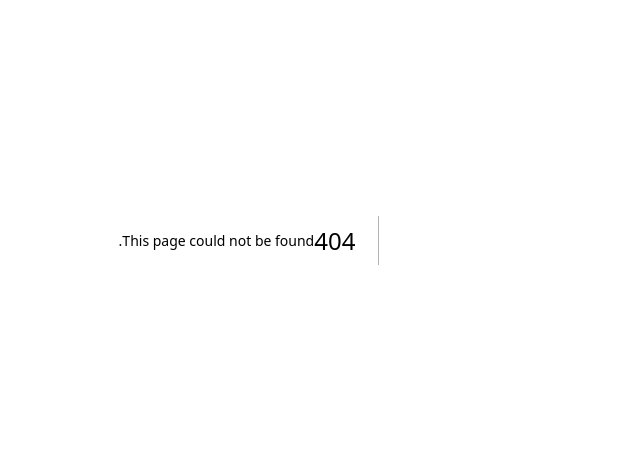
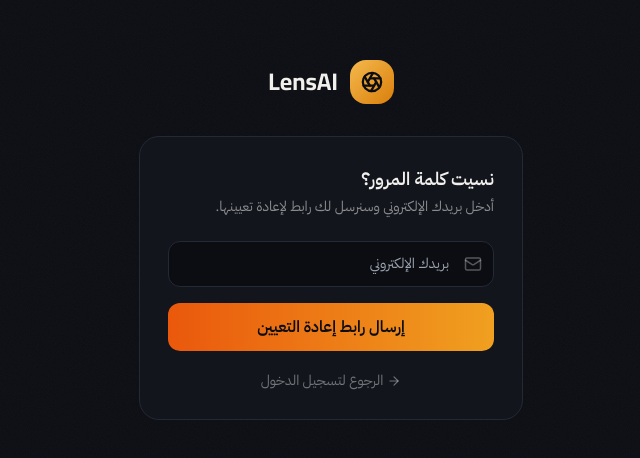
Before and after one commit to dreamtest45-cpu/Lensai-saas, a Next.js app: page /forgot-password in a window 1280 px wide. Before the commit this address had no page. Shown: the part 160-618 px from the top of the page, without its empty margins (423-1063 px from the left). Built offline with nearby package versions, Linux system fonts and the light colour scheme; no server answers.

Commit message:
Create page.tsx

```diff
--- /dev/null
+++ b/app/forgot-password/page.tsx
@@ -0,0 +1,97 @@
+"use client";
+
+import { useState } from "react";
+import Link from "next/link";
+import { Aperture, Mail, Loader2, ArrowRight } from "lucide-react";
+import { createClient } from "@/lib/supabase/client";
+
+export default function ForgotPasswordPage() {
+  const supabase = createClient();
+  const [email, setEmail] = useState("");
+  const [loading, setLoading] = useState(false);
+  const [sent, setSent] = useState(false);
+  const [error, setError] = useState<string | null>(null);
+
+  const handleSubmit = async (e: React.FormEvent) => {
+    e.preventDefault();
+    setError(null);
+    setLoading(true);
+
+    try {
+      const { error } = await supabase.auth.resetPasswordForEmail(email, {
+        redirectTo: `${window.location.origin}/reset-password`,
+      });
+      if (error) throw error;
+      setSent(true);
+    } catch (err: any) {
+      setError(err.message || "حدث خطأ، حاول مرة أخرى.");
+    } finally {
+      setLoading(false);
+    }
+  };
+
+  return (
+    <div className="min-h-screen flex items-center justify-center px-6 grain">
+      <div className="w-full max-w-sm">
+        <div className="flex items-center justify-center gap-3 mb-8">
+          <div className="w-11 h-11 rounded-2xl bg-gradient-to-br from-amber-400 to-amber-600 flex items-center justify-center">
+            <Aperture className="text-ink" size={22} strokeWidth={2.5} />
+          </div>
+          <span className="font-display font-bold text-2xl">LensAI</span>
+        </div>
+
+        <div className="bg-panel border border-line rounded-xl2 p-7">
+          {sent ? (
+            <div className="text-center space-y-3 py-4">
+              <p className="text-emerald-400 font-semibold">تم إرسال الرابط!</p>
+              <p className="text-sm text-white/50 leading-relaxed">
+                تحقق من بريدك الإلكتروني ({email}) واضغط على الرابط لإعادة تعيين كلمة المرور.
+              </p>
+              <Link href="/login" className="inline-block text-sm text-amber-400 hover:text-amber-300 mt-2">
+                الرجوع لتسجيل الدخول
+              </Link>
+            </div>
+          ) : (
+            <>
+              <h1 className="text-lg font-bold mb-1">نسيت كلمة المرور؟</h1>
+              <p className="text-sm text-white/50 mb-6">
+                أدخل بريدك الإلكتروني وسنرسل لك رابط لإعادة تعيينها.
+              </p>
+              <form onSubmit={handleSubmit} className="space-y-4">
+                <div className="relative">
+                  <Mail className="absolute right-3 top-1/2 -translate-y-1/2 text-white/30" size={18} />
+                  <input
+                    type="email"
+                    required
+                    placeholder="بريدك الإلكتروني"
+                    value={email}
+                    onChange={(e) => setEmail(e.target.value)}
+                    className="w-full bg-ink border border-line rounded-xl py-3 pr-11 pl-4 text-sm outline-none focus:border-amber-500 transition-colors"
+                  />
+                </div>
+
+                {error && <p className="text-red-400 text-sm">{error}</p>}
+
+                <button
+                  type="submit"
+                  disabled={loading}
+                  className="w-full bg-gradient-to-l from-amber-500 to-orange-600 text-ink font-bold py-3 rounded-xl flex items-center justify-center gap-2 disabled:opacity-60"
+                >
+                  {loading && <Loader2 className="animate-spin" size={18} />}
+                  إرسال رابط إعادة التعيين
+                </button>
+              </form>
+              <Link
+                href="/login"
+                className="mt-5 flex items-center justify-center gap-1 text-sm text-white/40 hover:text-white/70"
+              >
+                <ArrowRight size={14} />
+                الرجوع لتسجيل الدخول
+              </Link>
+            </>
+          )}
+        </div>
+      </div>
+    </div>
+  );
+}
```
